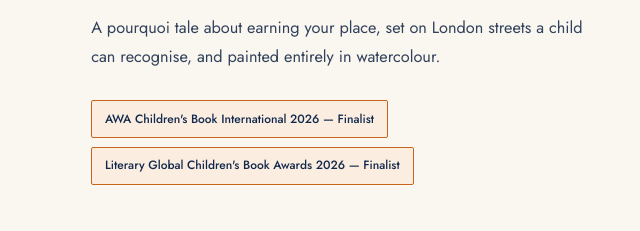
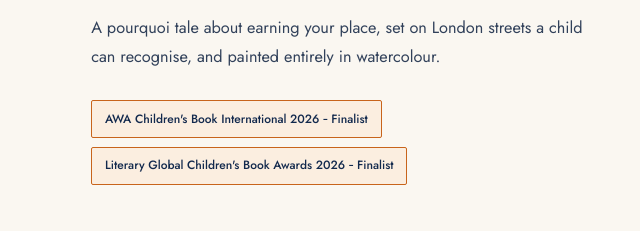
Before and after one commit to igorrebbe-cmd/DreamDoor-Books, a plain HTML site: page index.html in a window 1280 px wide. Shown: the part 2357-2588 px from the top of the page, 0-640 px from the left. Drawn offline with nearby package versions, Linux system fonts and the light colour scheme.

Commit message:
Update index.html

```diff
--- a/index.html
+++ b/index.html
@@ -236,8 +236,8 @@ footer a{text-decoration:none;} footer a:hover{color:#F0A868;}
         <p style="margin:0 0 1.1rem;">Lizzie is a young fox living in a dark den beneath Hyde Park, while everyone she knows seems to live somewhere brighter. She wants a home she can invite her friends into, and she is determined to find her own way to make one.</p>
         <p style="margin:0;">A pourquoi tale about earning your place, set on London streets a child can recognise, and painted entirely in watercolour.</p>
         <ul class="laurels">
-          <li>AWA Children's Book International 2026 &mdash; Finalist</li>
-          <li>Literary Global Children's Book Awards 2026 &mdash; Finalist</li>
+          <li>AWA Children's Book International 2026 &dash; Finalist</li>
+          <li>Literary Global Children's Book Awards 2026 &dash; Finalist</li>
         </ul>
       </div>
       <dl class="spec">
```
